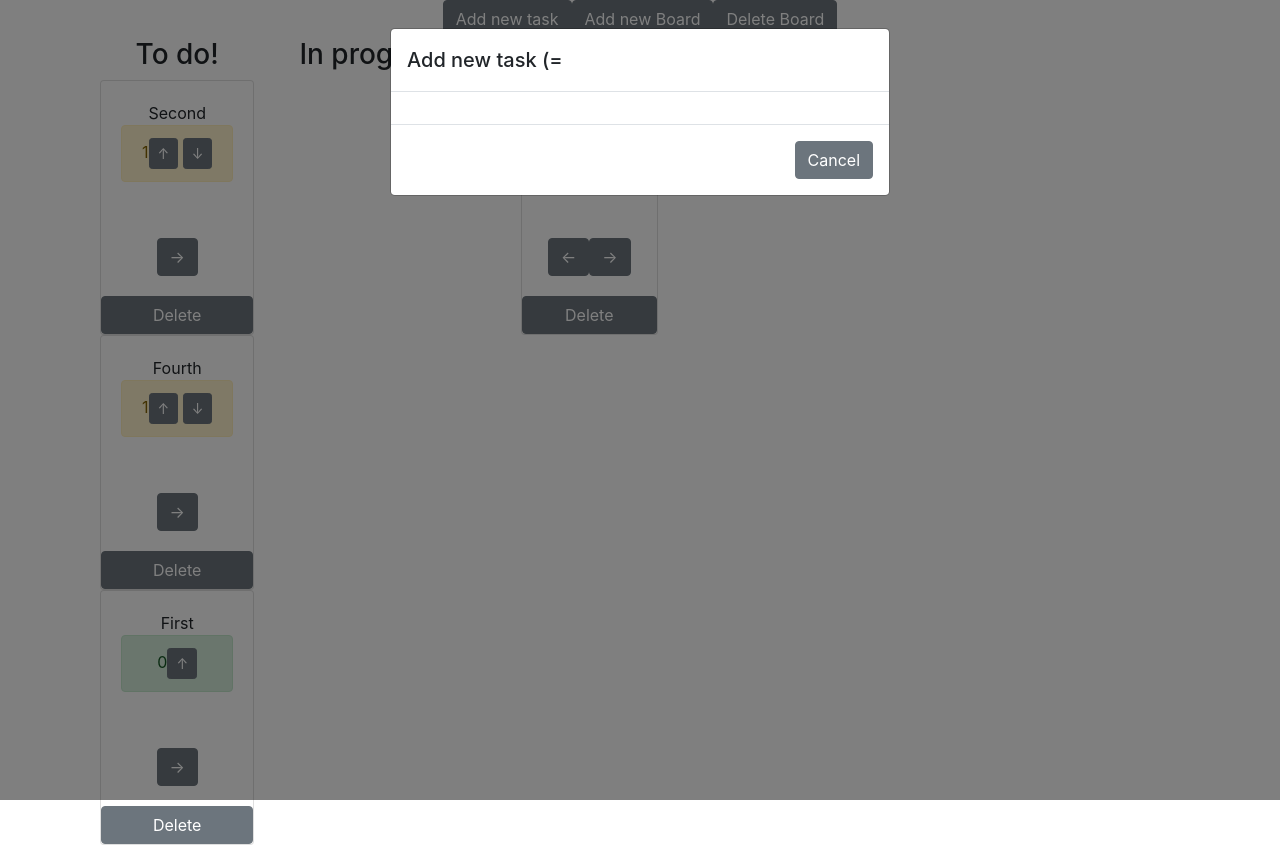
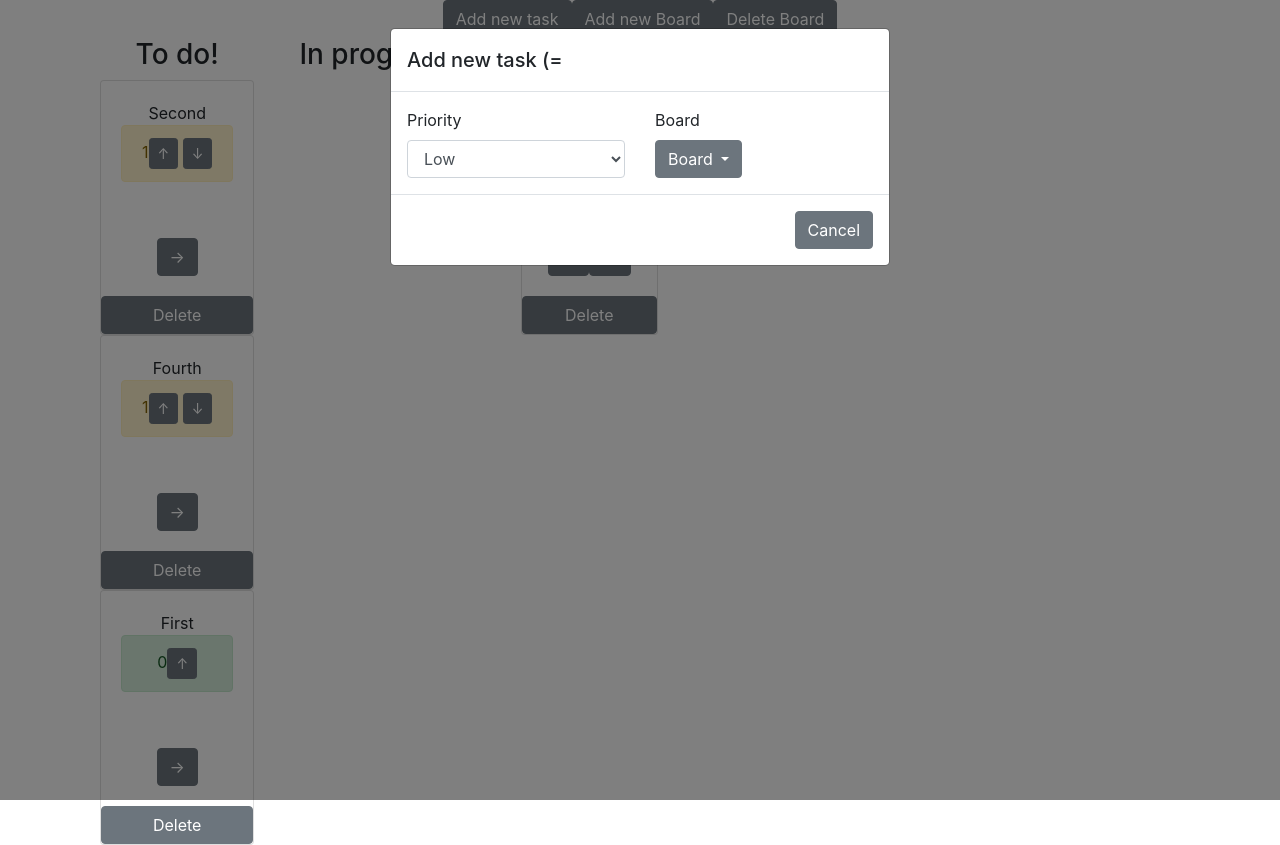
Before and after one commit to OleksiiPasichnyk/canban3_rework, a React (Create React App) app: page / in a window 1280 px wide. Both pictures are taken after a click on the button "Add new task". Built offline with nearby package versions, Linux system fonts and the light colour scheme.

Commit message:
working halfway throughl

```diff
--- a/src/Project files/AddTaskModal.js
+++ b/src/Project files/AddTaskModal.js
@@ -1,14 +1,15 @@
-import React from 'react';
+import React, {useState} from 'react';
 import '../App.css';
 import {Col, Row, Button, Input, Label, Modal, ModalFooter, ModalBody, ModalHeader} from "reactstrap";
 import {connect} from 'react-redux';
+import DropdownBoards from './DropdownBoards';
 
 function AddTaskModal(props) {
 
     // const [isModalOpen, setModalOpen] = useState(false)
     // const [newTitle, setNewTitle] = useState("")
-    // const [newPriority, setNewPriority] = useState(0);
-    // const [newStatus, setNewStatus] = useState("todo")
+    const [newPriority, setNewPriority] = useState(0);
+    const [newStatus, setNewStatus] = useState("todo")
     // const buttonHandler = () => {
     //     props.addNewTask(newTitle, newPriority, newStatus)
     //     setModalOpen(false)
@@ -23,26 +24,28 @@ function AddTaskModal(props) {
                 <ModalBody>
                 {/*    <Label>Mew Title</Label>*/}
                 {/*    <Input type="text" value={newTitle} onChange={(e) => setNewTitle(e.target.value)}/>*/}
-                {/*    <Row>*/}
-                {/*        <Col>*/}
-                {/*            <Label> Priority</Label>*/}
-                {/*            <Input type="select" value={newPriority} onChange={(e) => setNewPriority(e.target.value)}>*/}
-                {/*                <option value={0}> Low</option>*/}
-                {/*                <option value={1}> Med</option>*/}
-                {/*                <option value={2}> High</option>*/}
-                {/*            </Input>*/}
-                {/*        </Col>*/}
-                {/*        <Col>*/}
-                {/*            <Label> Status</Label>*/}
-                {/*            <Input type="select" value={newStatus} onChange={(e) => setNewStatus(e.target.value)}>*/}
-                {/*                <option value={"todo"}> Todo</option>*/}
-                {/*                <option value={"progress"}> Progress</option>*/}
-                {/*                <option value={"review"}> Review</option>*/}
-                {/*                <option value={"done"}> Done</option>*/}
-                {/*            </Input>*/}
+                    <Row>
+                        <Col>
+                            <Label> Priority</Label>
+                            <Input type="select" value={newPriority} onChange={(e) => setNewPriority(e.target.value)}>
+                                <option value={0}> Low</option>
+                                <option value={1}> Med</option>
+                                <option value={2}> High</option>
+                            </Input>
+                        </Col>
+                        <Col>
+                            <Label> Board </Label>
 
-                {/*        </Col>*/}
-                {/*    </Row>*/}
+                            {/*<Input type="select" value={newStatus} onChange={(e) => setNewStatus(e.target.value)}>*/}
+                                {<DropdownBoards />}
+                            {/*    <option value={"todo"}> Todo</option>*/}
+                            {/*    <option value={"progress"}> Progress</option>*/}
+                            {/*    <option value={"review"}> Review</option>*/}
+                            {/*    <option value={"done"}> Done</option>*/}
+                            {/*</Input>*/}
+
+                        </Col>
+                    </Row>
                 </ModalBody>
                 <ModalFooter>
                 {/*    <Button onClick={buttonHandler}>Add mew task </Button>{' '}*/}
--- a/src/Project files/DropdownBoards.js
+++ b/src/Project files/DropdownBoards.js
@@ -15,7 +15,7 @@ function DropdownBoards(props) {
 
         <Dropdown isOpen={dropdownOpen} toggle={toggle}>
             <DropdownToggle caret>
-                Board to delete {newTitle}
+                Board {newTitle}
             </DropdownToggle>
             <DropdownMenu >
                 {[...dropdownmenu]}
```
